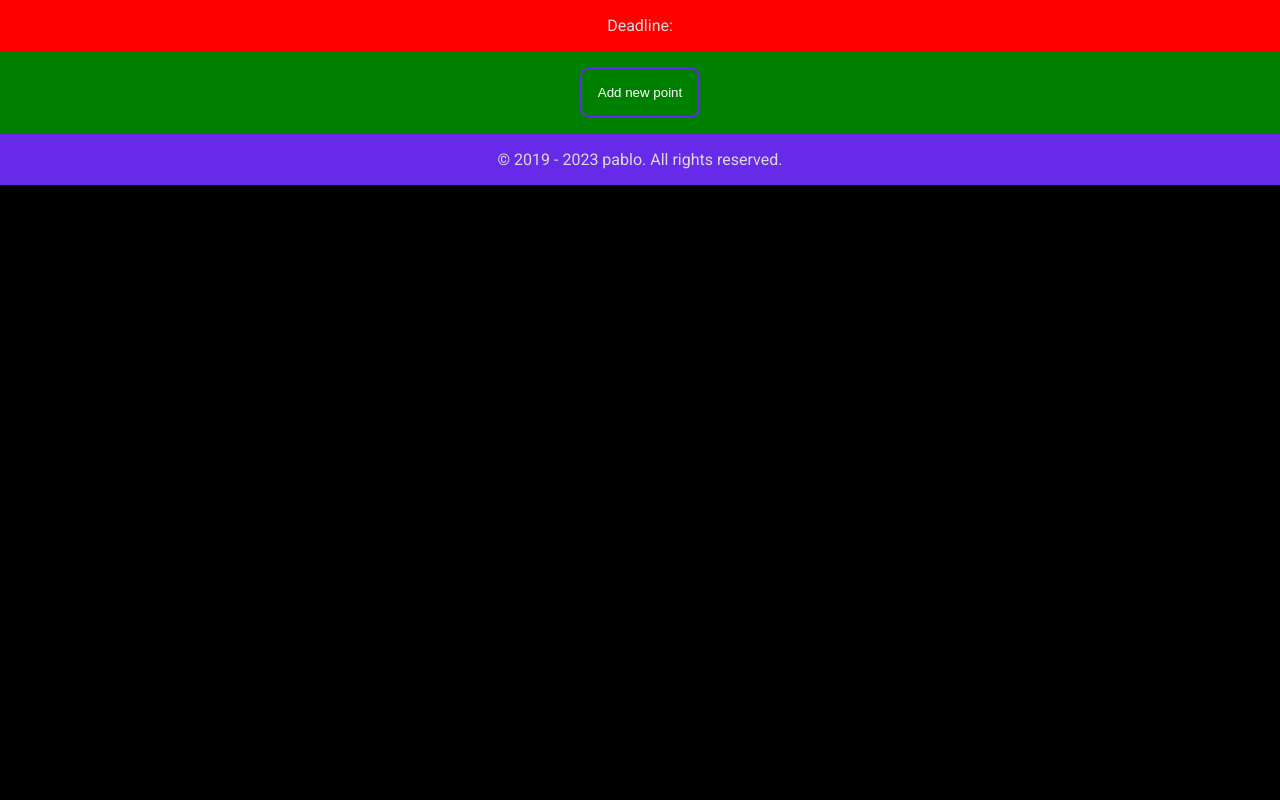
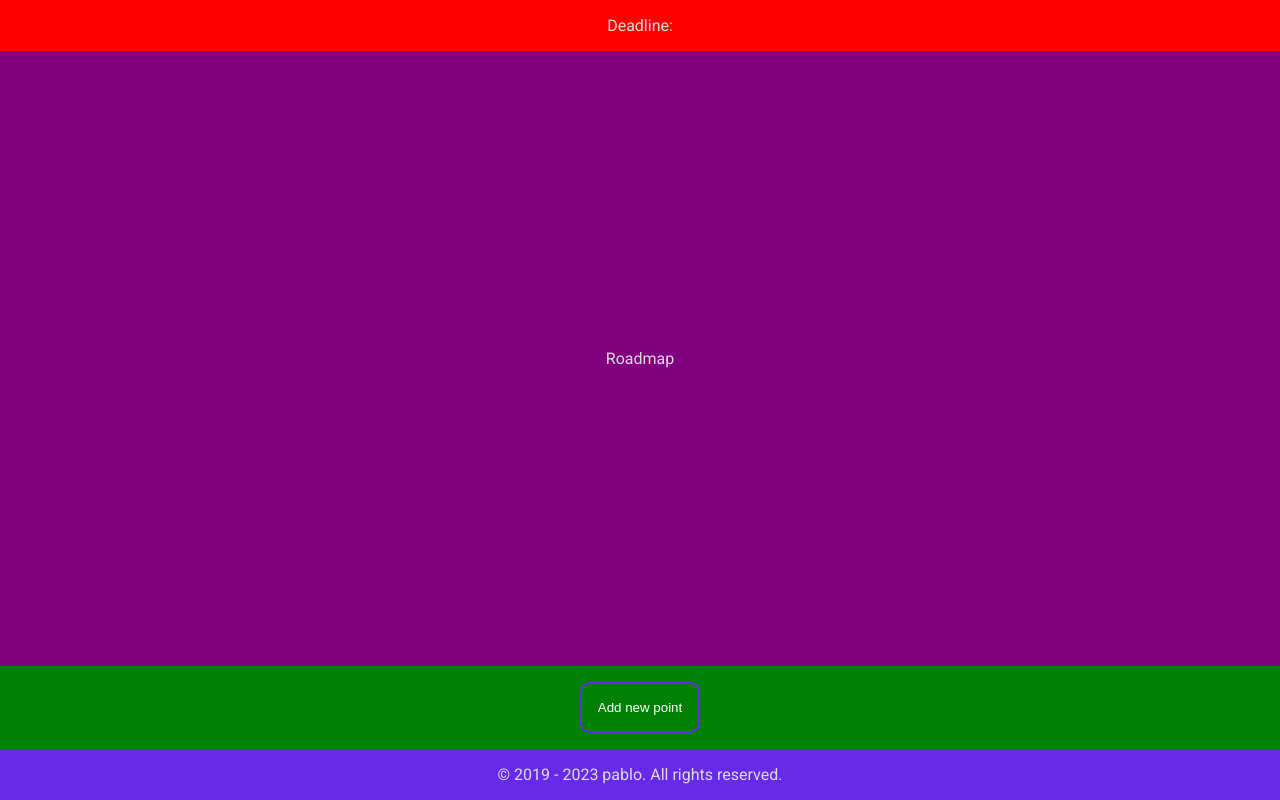
Before and after one commit to pawelrybka/React-Typescript-Game, a Next.js app: page / in a window 1280 px wide. Built offline with nearby package versions, Linux system fonts and the light colour scheme.

Commit message:
Roadmap layout create

```diff
--- /dev/null
+++ b/src/components/Roadmap/Roadmap.module.css
@@ -0,0 +1,6 @@
+.roadmap{
+    flex: 1;
+    display: grid;
+    place-items: center;
+    background-color: purple;
+}
--- /dev/null
+++ b/src/components/Roadmap/Roadmap.tsx
@@ -0,0 +1,11 @@
+import styles from './Roadmap.module.css'
+
+const Roadmap = () => {
+  return (
+    <div className={styles.roadmap}>
+        Roadmap
+    </div>
+  )
+}
+
+export default Roadmap
--- a/src/pages/_app.tsx
+++ b/src/pages/_app.tsx
@@ -4,11 +4,13 @@ import Footer from '../components/Footer/Footer'
 import Header from '../components/Header/Header'
 import ButtonSection from '../components/ButtonSection/ButtonSection'
 import Content from '../components/Content/Content'
+import Roadmap from '../components/Roadmap/Roadmap'
 
 const App = () => {
   return (
     <Content>
       <Header/>
+      <Roadmap/>
       <ButtonSection />
       <Footer/>
     </Content>
```
